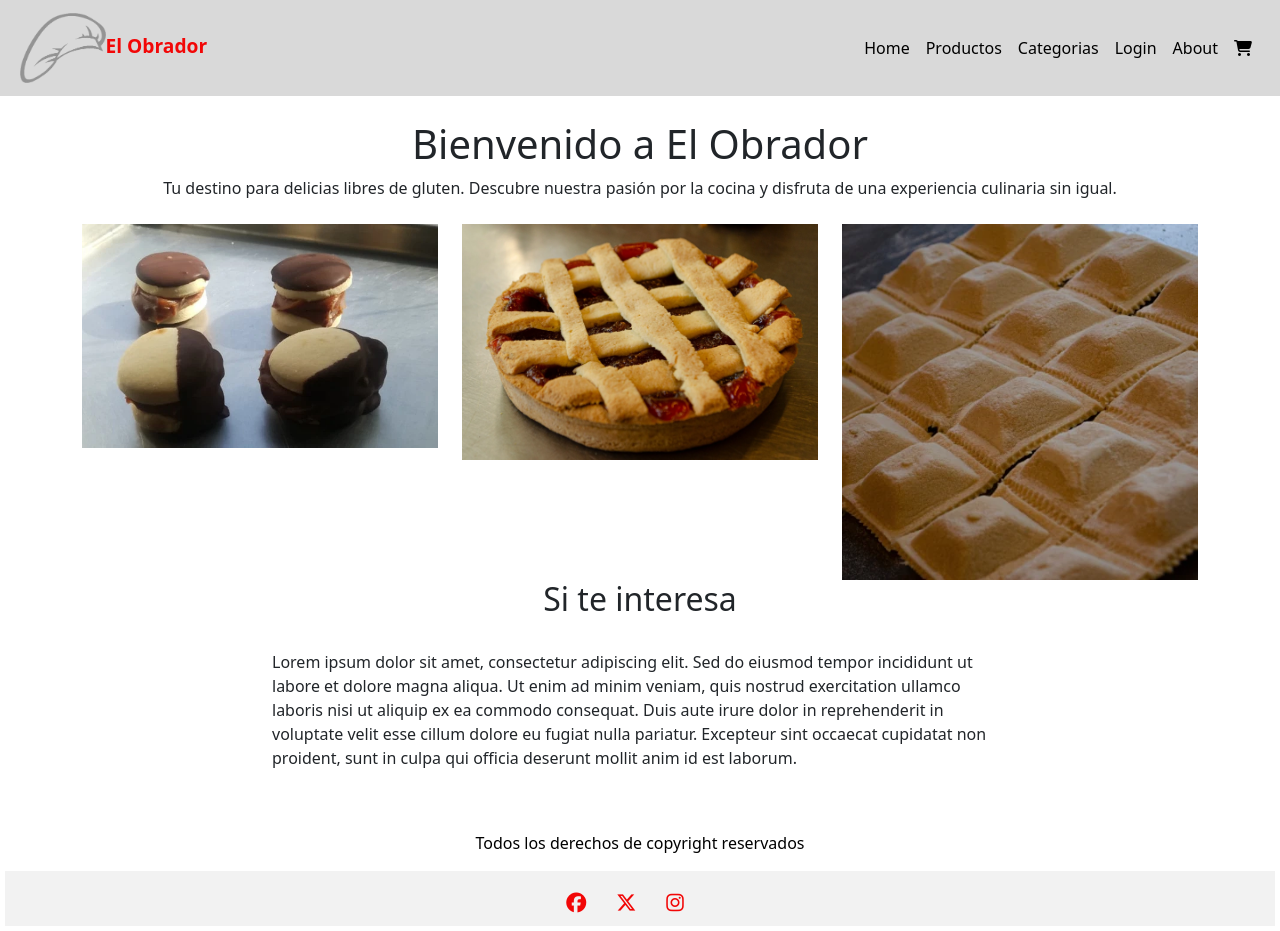
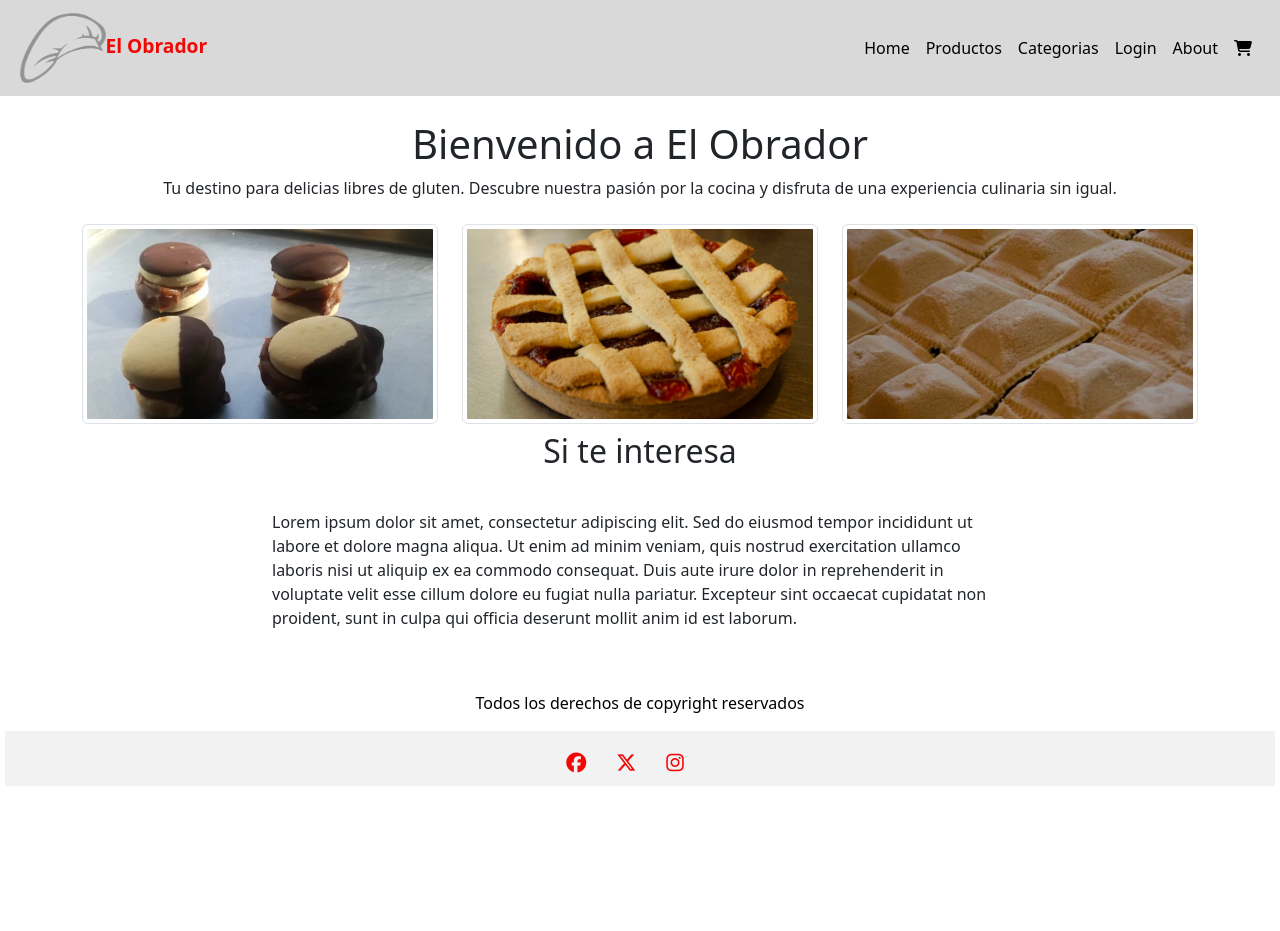
Before and after one commit to bercun/PreEntrega2BercunchelliReact, a React (Vite) app: page / in a window 1280 px wide. After the commit the page ends 800 px from the top, so only its background shows below. Built offline with nearby package versions, Linux system fonts and the light colour scheme.

Commit message:
un poco de estilo al home

```diff
--- a/src/components/body/Header/NavBar/NavBar.jsx
+++ b/src/components/body/Header/NavBar/NavBar.jsx
@@ -8,7 +8,7 @@ function NavBar() {
         <nav className="navbar navbar-expand-sm  navbar-dark">
 
             <div className="container-fluid">
-                <a className="navbar-brand" href="#"><img src="./img/icono_obrador.png" alt="icono sin fondo"/>El Obrador</a>
+                <Link className="navbar-brand" to="/"><img src="./img/icono_obrador.png" alt="icono sin fondo"/>El Obrador</Link>
                 <button className="navbar-toggler" type="button" data-bs-toggle="collapse"
                     data-bs-target="#collapsibleNavbar">
                     <span className="navbar-toggler-icon"></span>
--- a/src/components/body/Main/Item/ItemCategoria.jsx
+++ b/src/components/body/Main/Item/ItemCategoria.jsx
@@ -24,7 +24,7 @@ const ItemCategoria = ({categoria}) => {
   return (
    <>
 
-    <h1 style={{margin:"1rem"}}>Categorias</h1>
+    {/* <h1 style={{margin:"1rem"}}>Categorias</h1> */}
     <div className="container"></div>
       <div className="row">
         <div className="col-12">
--- a/src/components/body/Main/Item/ItemDetail.jsx
+++ b/src/components/body/Main/Item/ItemDetail.jsx
@@ -27,7 +27,7 @@ const ItemDetail = ({item}) => {
             <div className="card-body">
               <h5 className="card-title">{item.nombre}</h5>
               <p className="card-text">{item.descripcion}</p>
-              <p className="card-text"><small className="text-muted">{item.categoria}</small></p>
+              <p className="card-text"><small className="text-muted"><h6>Categoria:</h6>{item.categoria}</small></p>
             </div>
           </div>
         </div>
--- a/src/components/body/Main/ItemContainer/ItemContainer.jsx
+++ b/src/components/body/Main/ItemContainer/ItemContainer.jsx
@@ -8,7 +8,6 @@ function ItemContainer() {
    <>
 
     <ItemListContainer/>
-    <ItemCategoria categoria="entrantes" />
 
    </>
   )
--- /dev/null
+++ b/src/components/pages/Home.css
@@ -0,0 +1,12 @@
+.custom-img {
+    width: 100%;
+    height: 200px;
+    object-fit: cover;
+    transition: transform 0.3s ease, box-shadow 0.3s ease;
+  }
+
+  .custom-img:hover {
+    transform: scale(1.30);
+    box-shadow: 0 4px 8px rgba(0, 0, 0, 0.2);
+    filter: grayscale(100%);
+}
--- a/src/components/pages/Home.jsx
+++ b/src/components/pages/Home.jsx
@@ -1,4 +1,4 @@
-import React from 'react'
+import "./Home.css";
 
 function Home() {
   return (
@@ -13,16 +13,16 @@ function Home() {
                 </header>
                 <div className="row">
                     <div className="col-md-4">
-                        <img src="./img/alfajores_choco_p-min.webp" className="img-fluid" alt="Imagen 1" />
+                        <img src="./img/alfajores_choco_p-min.webp" className="img-thumbnail custom-img" alt="Imagen 1" />
                     </div>
                     <div className="col-md-4">
-                        <img src="./img/pastafrola_cerca-min.webp" className="img-fluid" alt="Imagen 2" />
+                        <img src="./img/pastafrola_cerca-min.webp" className="img-thumbnail custom-img" alt="Imagen 2" />
                     </div>
                     <div className="col-md-4">
-                        <img src="./img/pasta_rellena-min.webp" className="img-fluid" alt="Imagen 3" />
+                        <img src="./img/pasta_rellena-min.webp" className="img-thumbnail custom-img " alt="Imagen 3" />
                     </div>
 
-                    <h2 className="text-center"> Si te interesa  </h2>
+                    <h2 className="text-center p-2"> Si te interesa  </h2>
                 </div>
 
                 <div className="row mt-4">
```
